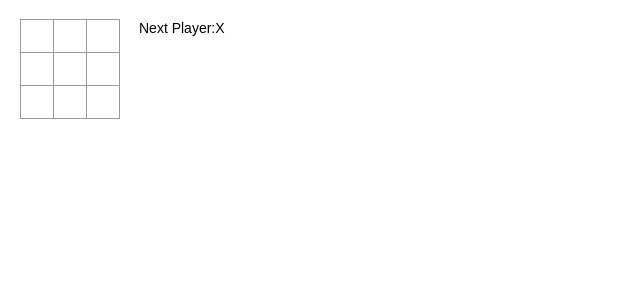
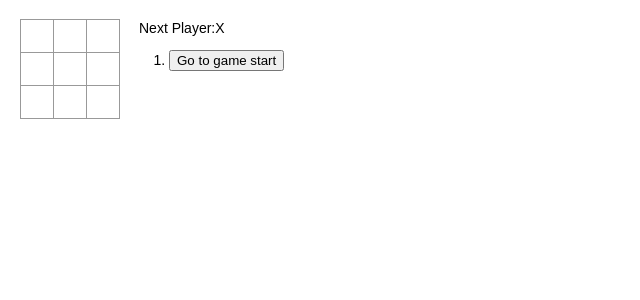
Before and after one commit to ParlieCharker/typescript-tic-tac-toe, a React (Create React App) app: page / in a window 1280 px wide. Shown: the top 300 px of the page, without its empty margins (0-640 px from the left). Built offline with nearby package versions, Linux system fonts and the light colour scheme.

Commit message:
add game time travel

```diff
--- a/src/components/Game.tsx
+++ b/src/components/Game.tsx
@@ -7,6 +7,7 @@
   history: {
     squares: Squares;
   }[];
+  stepNumber: number;
   xIsNext: boolean;
 };
 
@@ -18,11 +19,12 @@
         squares: Array(9).fill(null),
       },
     ],
+    stepNumber: 0,
     xIsNext: true,
   };
 
   handleClick(i: number) {
-    const history = this.state.history;
+    const history = this.state.history.slice(0, this.state.stepNumber + 1);
     const current = history[history.length - 1];
     const squares = current.squares.slice();
     if (calculateWinner(squares) || squares[i]) {
@@ -35,14 +37,32 @@
           squares: squares,
         },
       ]),
+      stepNumber: history.length,
       xIsNext: !this.state.xIsNext,
+    });
+  }
+
+  jumpTo(step: number) {
+    this.setState({
+      stepNumber: step,
+      xIsNext: step % 2 === 0,
     });
   }
 
   render() {
     const history = this.state.history;
-    const current = history[history.length - 1];
+    const current = history[this.state.stepNumber];
     const winner = calculateWinner(current.squares);
+
+    const moves = history.map((step, move) => {
+      const desc = move ? "Go to move #" + move : "Go to game start";
+      return (
+        <li key={move}>
+          <button onClick={() => this.jumpTo(move)}>{desc}</button>
+        </li>
+      );
+    });
+
     let status;
     if (winner) {
       status = "Winner: " + winner;
@@ -59,7 +79,7 @@
         </div>
         <div className="game-info">
           <div>{status}</div>
-          <ol>{/* TODO */}</ol>
+          <ol>{moves}</ol>
         </div>
       </div>
     );
```
